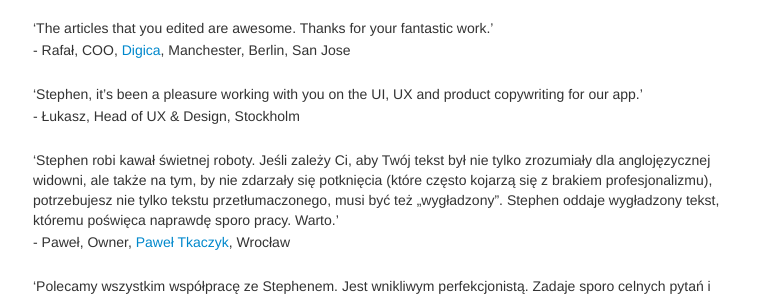
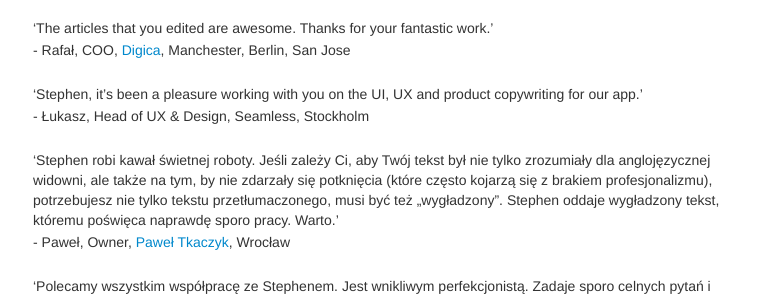
Before and after one commit to StephenEastham/StephenEastham.github.io, a Jekyll site: the page built from pages/opinie.md, in a window 1280 px wide. Shown: the part 145-443 px from the top of the page, without its empty margins (258-1021 px from the left). Built offline with Jekyll 4.4.1, drawn with Linux system fonts in a browser that asks for light colours.

Commit message:
Update opinie.md

```diff
--- a/pages/opinie.md
+++ b/pages/opinie.md
@@ -13,7 +13,7 @@ description:
 |
 ---------|
 'Stephen, it's been a pleasure working with you on the UI, UX and product copywriting for our app.'|
-- Łukasz, Head of UX & Design, Stockholm|
+- Łukasz, Head of UX & Design, Seamless, Stockholm|
 
 |
 ---------|
```
